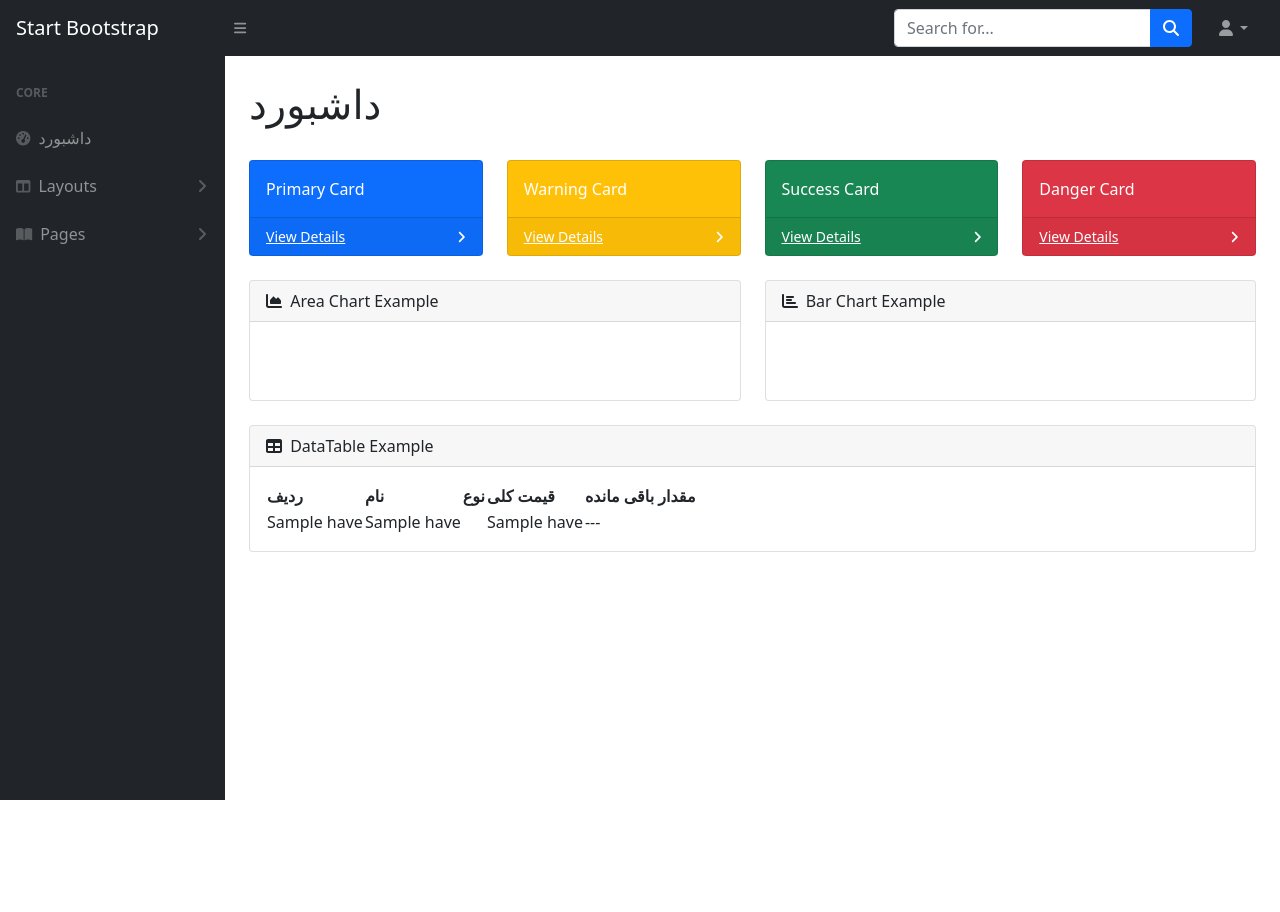
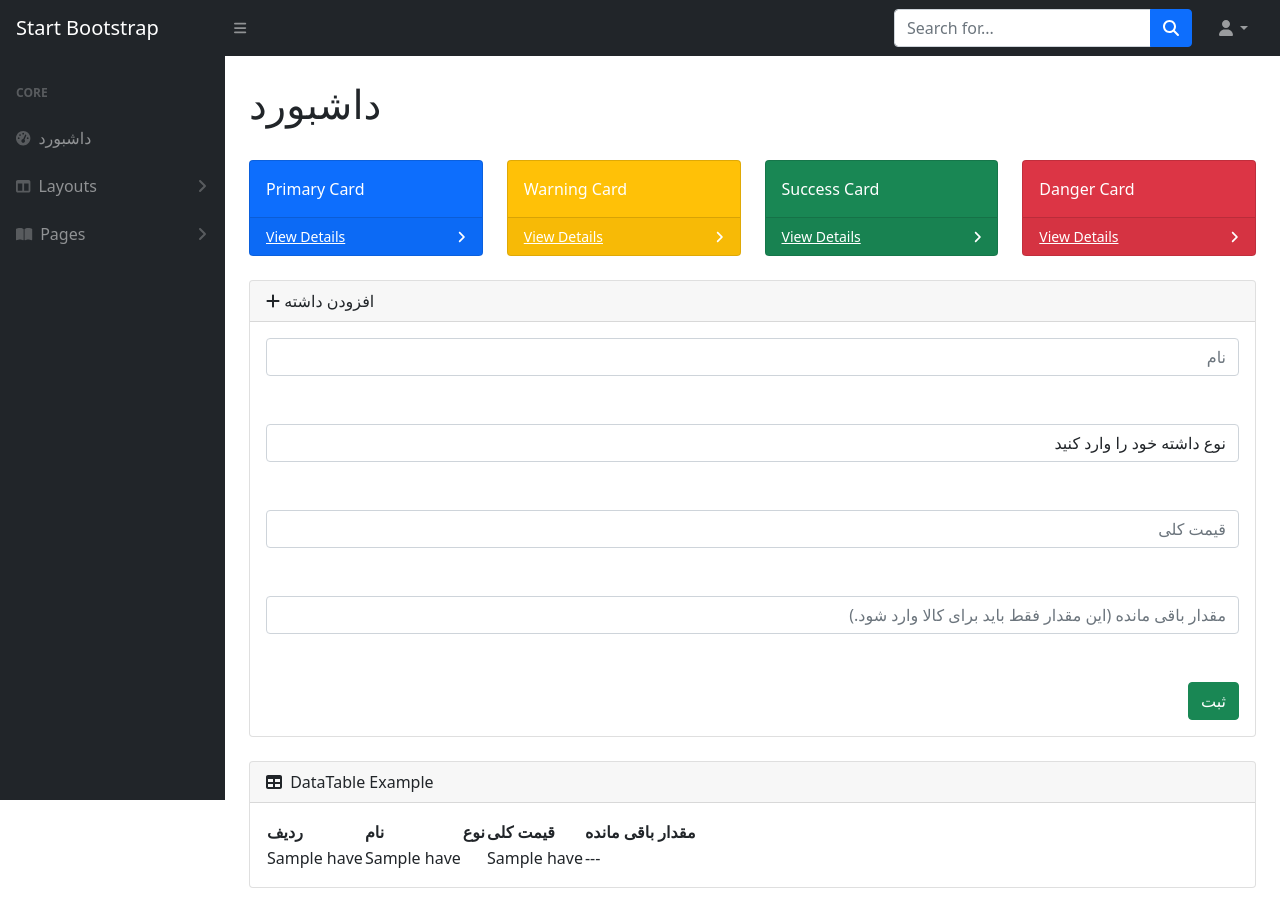
Before and after one commit to afattahi1387/calculate-khoms-website, a Flask app: template templates/index.html in a window 1280 px wide. Before the commit the page ends 800 px from the top, so only its background shows below. Run offline with Flask 3, Linux system fonts and the light colour scheme; the template is opened without the code that fills it: most values are stand-ins (such as "Sample title", 1, 10 or a date in 2020); parts of the project's set-up code (start-up, migrations or seed data) failed here and were passed over; some libraries are stand-ins or nearby versions.

Commit message:
added <insert have> operation to dashboard.

```diff
--- a/app.py
+++ b/app.py
@@ -22,7 +22,35 @@ def home():
     for have in havesRow:
         haveId += 1
         haves[str(haveId)] = have
-    return render_template('index.html', haves = haves)
+
+    if request.args.get('edit-have'):
+        show_form = 'edit_have'
+    else:
+        show_form = 'add_have'
+
+    return render_template('index.html', haves = haves, show_form = show_form, user_id = current_user.get_id())
+
+@app.route('/add-have-for-user', methods = ['POST'])
+@login_required
+def add_have_for_user():
+    if not request.form['name'] or request.form['type'] == 'is_null' or not request.form['total_price']:
+        return redirect('/')
+
+    if request.form['type'] == 'commodity' and not request.form['remaining_amount']:
+        return redirect('/')
+
+    have_information = {}
+    have_information['name'] = request.form['name']
+    have_information['type'] = request.form['type']
+    have_information['user_id'] = request.form['user_id']
+    have_information['total_price'] = request.form['total_price']
+    if not request.form['remaining_amount']:
+        have_information['remaining_amount'] = None
+    else:
+        have_information['remaining_amount'] = request.form['remaining_amount']
+
+    functions.insert_have(have_information)
+    return redirect('/')
 
 @app.route('/login', methods = ['GET', 'POST'])
 def login():
--- a/templates/index.html
+++ b/templates/index.html
@@ -135,24 +135,33 @@
                                 </div>
                             </div>
                         </div>
-                        <div class="row">
-                            <div class="col-xl-6">
-                                <div class="card mb-4">
-                                    <div class="card-header">
-                                        <i class="fas fa-chart-area me-1"></i>
-                                        Area Chart Example
-                                    </div>
-                                    <div class="card-body"><canvas id="myAreaChart" width="100%" height="40"></canvas></div>
-                                </div>
+                        <div class="card mb-4">
+                            <div class="card-header">
+                                {% if show_form == 'edit_have' %}
+                                    <i class="fas fa-edit"></i>
+                                    ویرایش داشته
+                                {% else %}
+                                    <i class="fas fa-plus"></i>
+                                    افزودن داشته
+                                {% endif %}
                             </div>
-                            <div class="col-xl-6">
-                                <div class="card mb-4">
-                                    <div class="card-header">
-                                        <i class="fas fa-chart-bar me-1"></i>
-                                        Bar Chart Example
-                                    </div>
-                                    <div class="card-body"><canvas id="myBarChart" width="100%" height="40"></canvas></div>
-                                </div>
+                            <div class="card-body">
+                                {% if show_form == 'edit_have' %}
+                                    edit_have
+                                {% else %}
+                                    <form action="/add-have-for-user" method="POST" style="direction: rtl;">
+                                        <input type="text" name="name" class="form-control" placeholder="نام"><br><br>
+                                        <select name="type" id="type" class="form-control">
+                                            <option value="is_null">نوع داشته خود را وارد کنید</option>
+                                            <option value="commodity">کالا</option>
+                                            <option value="money">پول</option>
+                                        </select><br><br>
+                                        <input type="hidden" name="user_id" value="{{ user_id }}">
+                                        <input type="number" name="total_price" class="form-control" placeholder="قیمت کلی"><br><br>
+                                        <input type="number" name="remaining_amount" class="form-control" placeholder="مقدار باقی مانده (این مقدار فقط باید برای کالا وارد شود.)"><br><br>
+                                        <input type="submit" value="ثبت" class="btn btn-success">
+                                    </form>
+                                {% endif %}
                             </div>
                         </div>
                         <div class="card mb-4">
```
Also changed, not shown: functions.py (+16 -0 lines).
